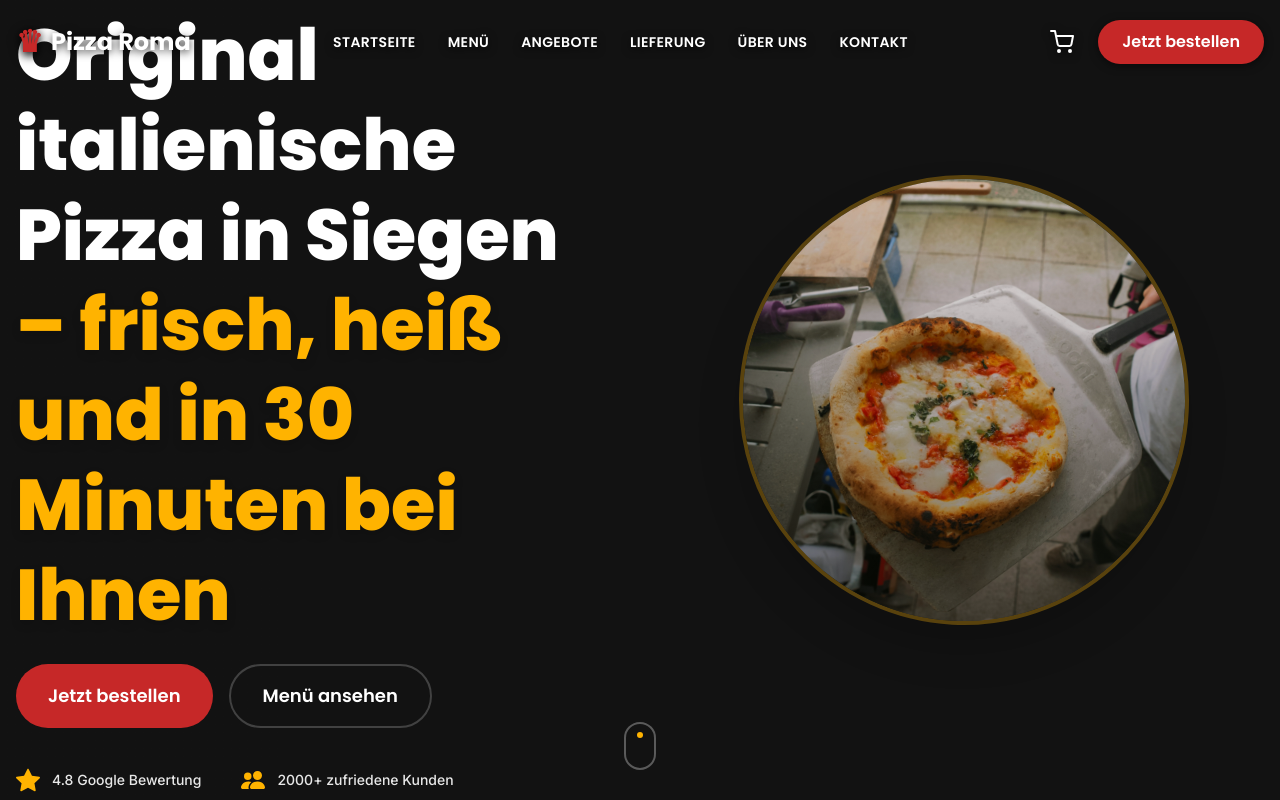
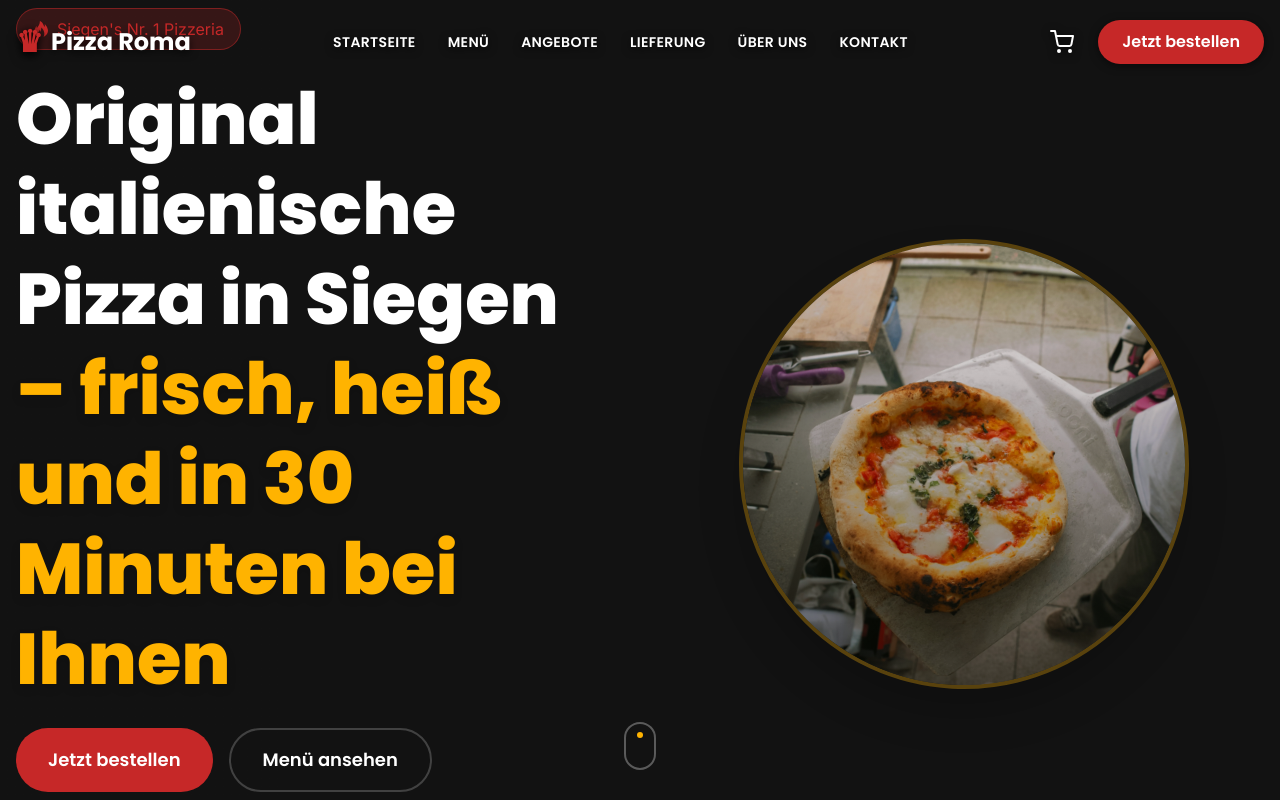
Before and after one commit to Tor2024/pizza-roma-siegen, a Next.js app: page / in a window 1280 px wide. Shown: the top 800 px of the page. Built offline with nearby package versions, Linux system fonts and the light colour scheme.

Commit message:
fix: add padding-top to hero to prevent badge overlap with header

```diff
--- a/components/Hero.tsx
+++ b/components/Hero.tsx
@@ -21,7 +21,7 @@ export default function Hero() {
       <div className="absolute inset-0 bg-gradient-to-r from-roma-dark/90 to-transparent"></div>
 
       {/* Content */}
-      <div className="relative z-10 container mx-auto px-4 grid lg:grid-cols-2 gap-12 items-center">
+      <div className="relative z-10 container mx-auto px-4 grid lg:grid-cols-2 gap-12 items-center pt-24 lg:pt-32">
         <motion.div
           initial={{ opacity: 0, x: -50 }}
           animate={{ opacity: 1, x: 0 }}
```
